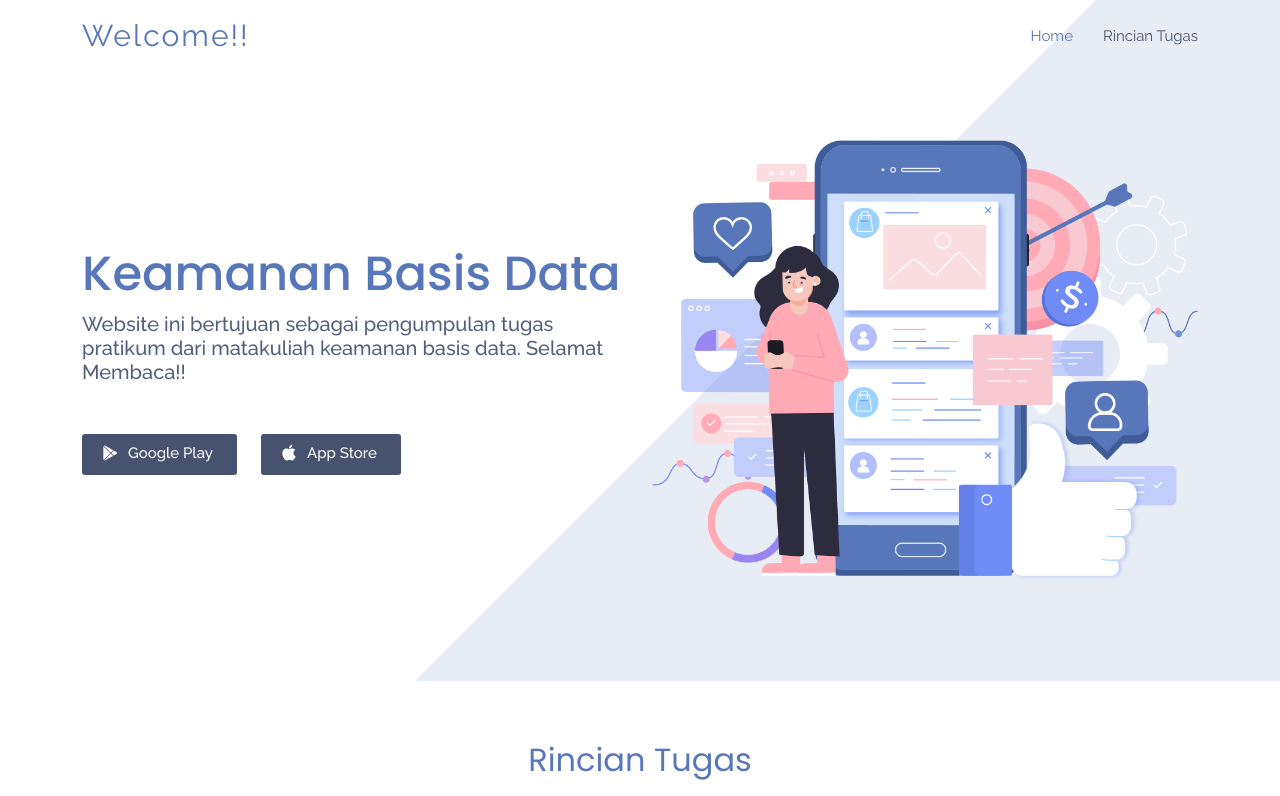
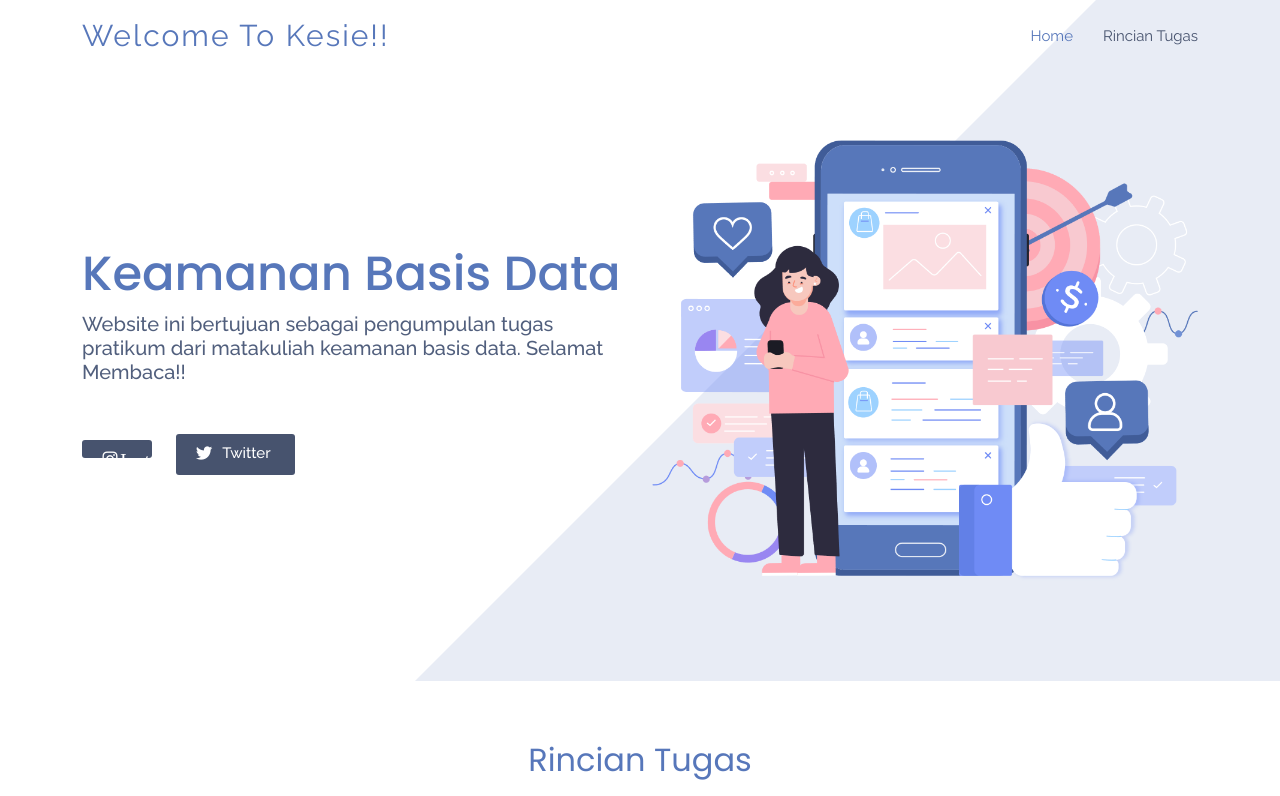
Before and after one commit to kesie23/kesie23.github.i.o, a plain HTML site: page index.html in a window 1280 px wide. Shown: the top 796 px of the page. Drawn offline with nearby package versions, Linux system fonts and the light colour scheme.

Commit message:
Update index.html

```diff
--- a/index.html
+++ b/index.html
@@ -28,13 +28,6 @@
 
     <!-- Template Main CSS File -->
     <link href="assets/css/style.css" rel="stylesheet" />
-
-    <!-- =======================================================
-  * Template Name: Appland - v4.9.0
-  * Template URL: https://bootstrapmade.com/free-bootstrap-app-landing-page-template/
-  * Author: BootstrapMade.com
-  * License: https://bootstrapmade.com/license/
-  ======================================================== -->
   </head>
 
   <body>
@@ -42,7 +35,7 @@
     <header id="header" class="fixed-top header-transparent">
       <div class="container d-flex align-items-center justify-content-between">
         <div class="logo">
-          <h1><a href="index.html">Welcome!!</a></h1>
+          <h1><a href="index.html">Welcome To Kesie!!</a></h1>
           <!-- Uncomment below if you prefer to use an image logo -->
           <!-- <a href="index.html"><img src="assets/img/logo.png" alt="" class="img-fluid"></a>-->
         </div>
@@ -67,8 +60,8 @@
             <div>
               <h1>Keamanan Basis Data</h1>
               <h2>Website ini bertujuan sebagai pengumpulan tugas pratikum dari matakuliah keamanan basis data. Selamat Membaca!!</h2>
-              <a href="#" class="download-btn"><i class="bx bxl-play-store"></i> Google Play</a>
-              <a href="#" class="download-btn"><i class="bx bxl-apple"></i> App Store</a>
+              <a href="#" class="download-btn"><i class="bx bxl-instagram">Instagram</i></a>
+              <a href="#" class="download-btn"><i class="bx bxl-twitter"></i>Twitter</a>
             </div>
           </div>
           <div class="col-lg-6 d-lg-flex flex-lg-column align-items-stretch order-1 order-lg-2 hero-img" data-aos="fade-up">
```
